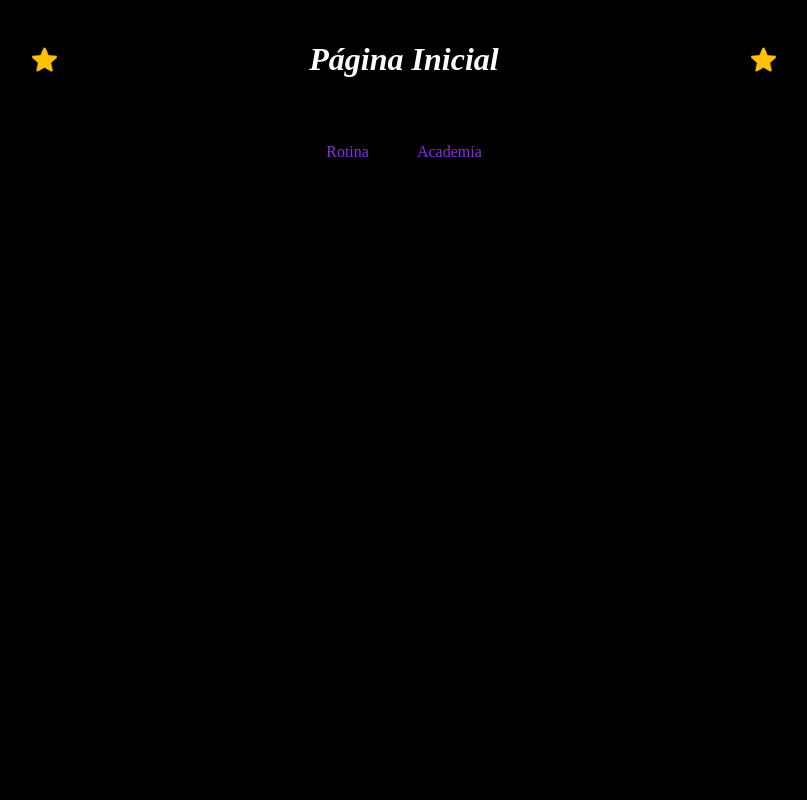
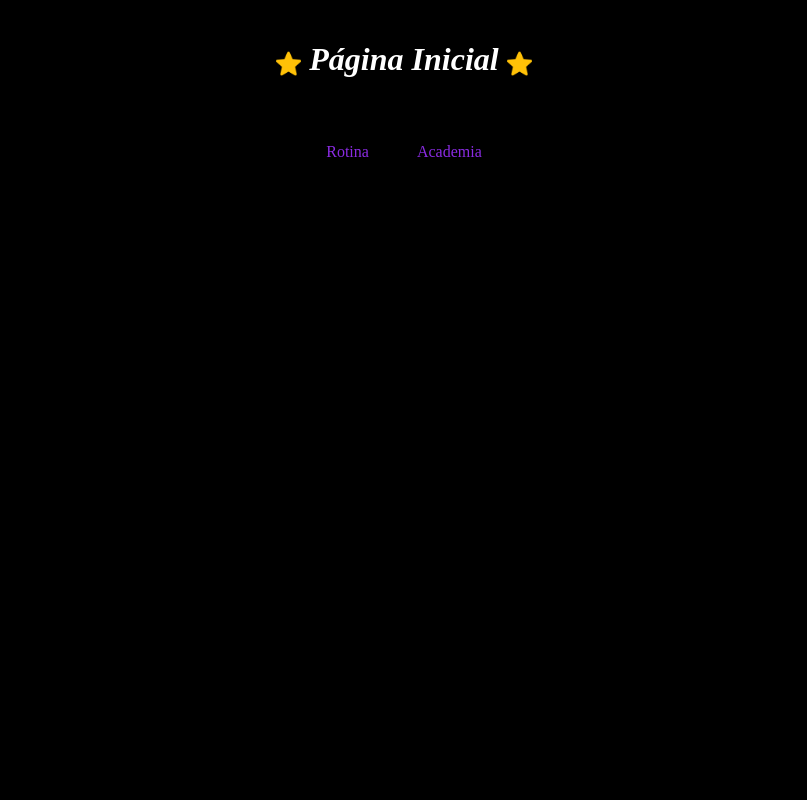
Before and after one commit to Siilvaxz7/Siilvaxz, a plain HTML site: page index.html in a window 1280 px wide. Shown: the top 800 px of the page, without its empty margins (236-1043 px from the left). Drawn offline with Linux system fonts and the light colour scheme.

Commit message:
Update index.html

```diff
--- a/index.html
+++ b/index.html
@@ -76,11 +76,11 @@
 
 <body>
     <!-- TOPO -->
-   <div class="topo">
-    <h1 style="color: white; display: flex; justify-content: center; align-items: center; gap: 5px;">
-        <img src="Img/star.png" width="25" alt="estrela" style="display: inline-block;">
+  <div class="topo">
+    <h1 style="color: white; text-align: center;">
+        <img src="Img/star.png" width="25" alt="estrela" style="display: inline-block; margin: 0; vertical-align: middle;">
         <i>Página Inicial</i>
-        <img src="Img/star.png" width="25" alt="estrela" style="display: inline-block;">
+        <img src="Img/star.png" width="25" alt="estrela" style="display: inline-block; margin: 0; vertical-align: middle;">
     </h1>
 </div>
 
```
